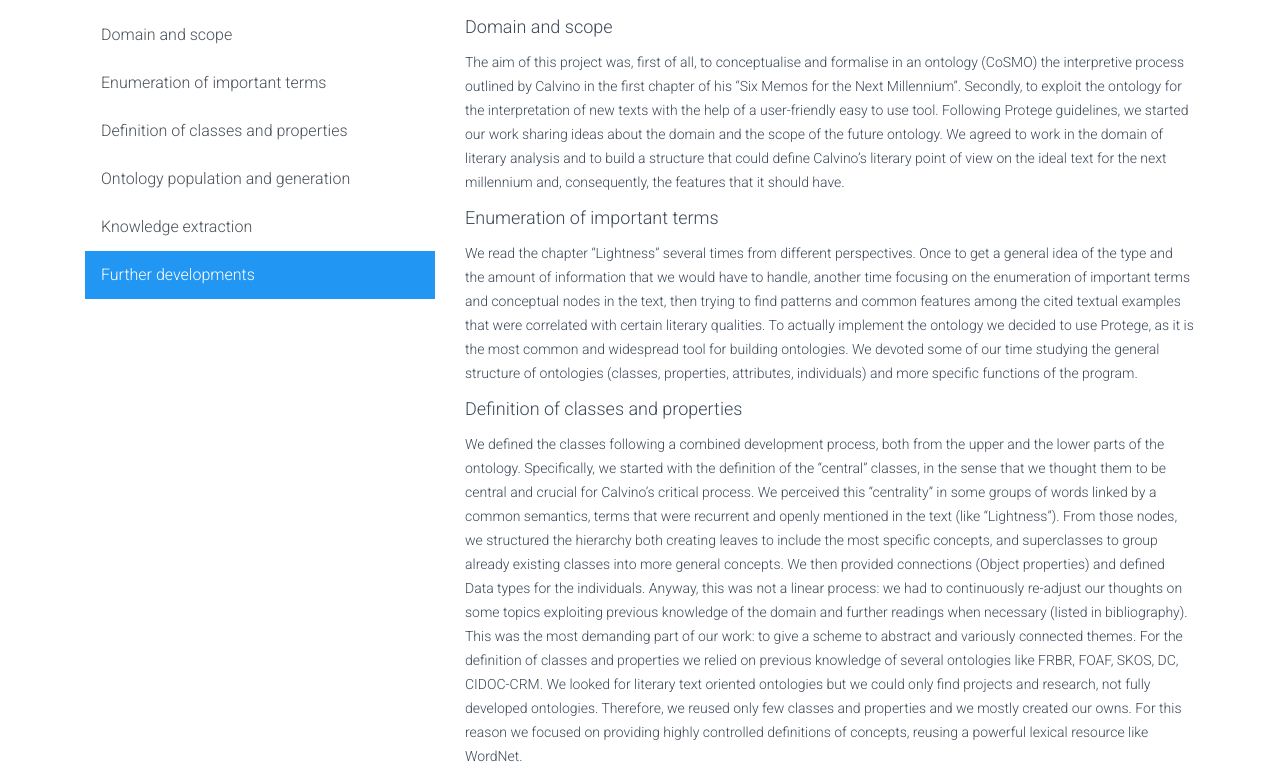
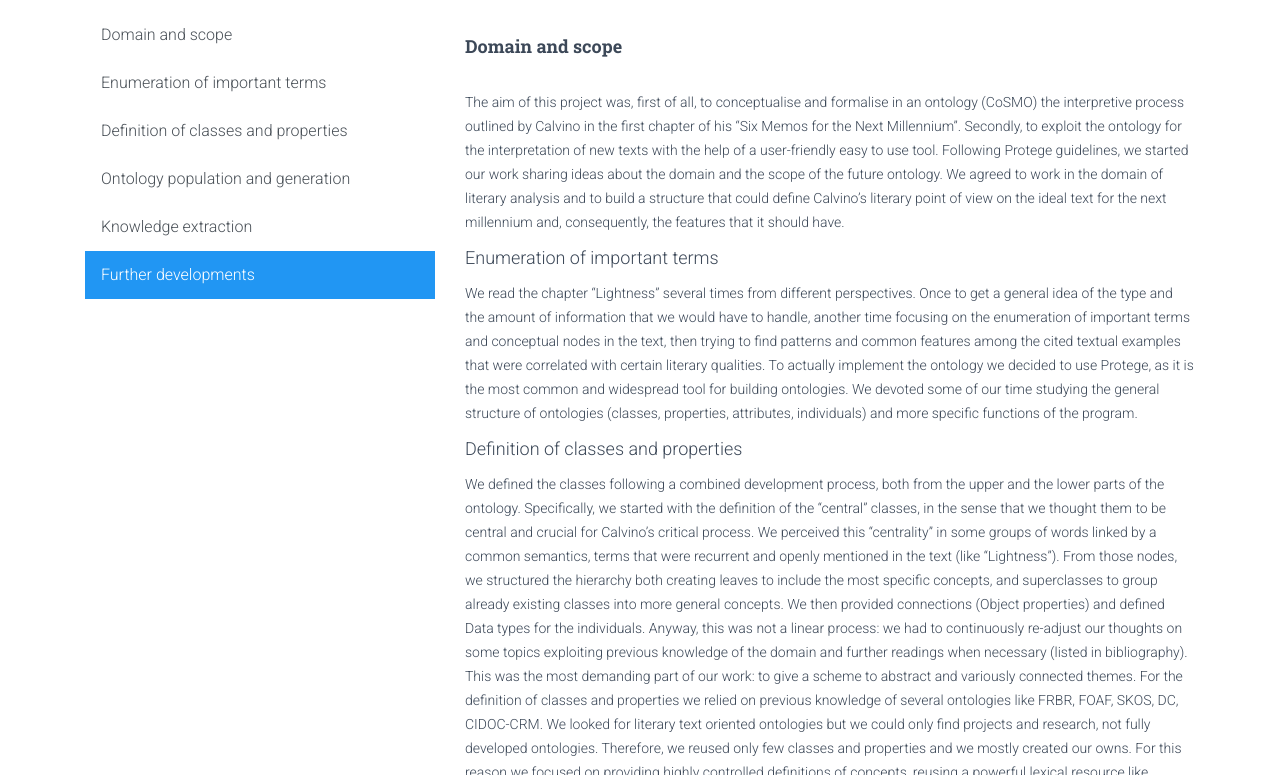
Before and after one commit to mangiafrangette/cosmo, a website: page overview.html in a window 1280 px wide. Shown: the part 217-992 px from the top of the page. Drawn offline with Linux system fonts and the light colour scheme; some packages are replaced by stand-ins of ours.

Commit message:
test title

```diff
--- a/overview.html
+++ b/overview.html
@@ -103,7 +103,7 @@
         </div>
         <div class="col-8">
           <div data-spy="scroll" data-target="#list-example" data-offset="0" class="scrollspy-example">
-            <h4 id="domain and scope">Domain and scope</h4>
+            <h4 id="domain and scope" class="title">Domain and scope</h4>
             <p>The aim of this project was, first of all, to conceptualise and formalise in an ontology (CoSMO) the interpretive process outlined by Calvino in the first chapter of his “Six Memos for the Next Millennium”. Secondly, to exploit the ontology for the interpretation of new texts with the help of a user-friendly easy to use tool.
             Following Protege guidelines, we started our work sharing ideas about the domain and the scope of the future ontology. We agreed to work in the domain of literary analysis and to build a structure that could define Calvino’s literary point of view on the ideal text for the next millennium and, consequently, the features that it should have. </p>
             <h4 id="enumeration-of-important-terms">Enumeration of important terms</h4>
```
